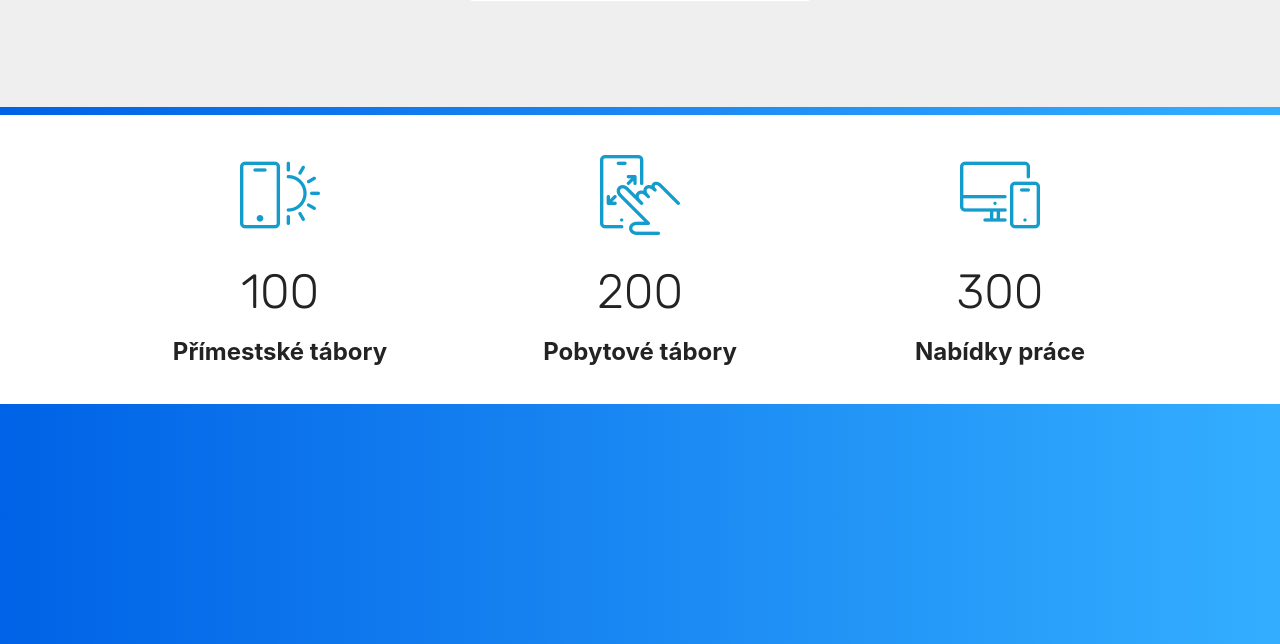
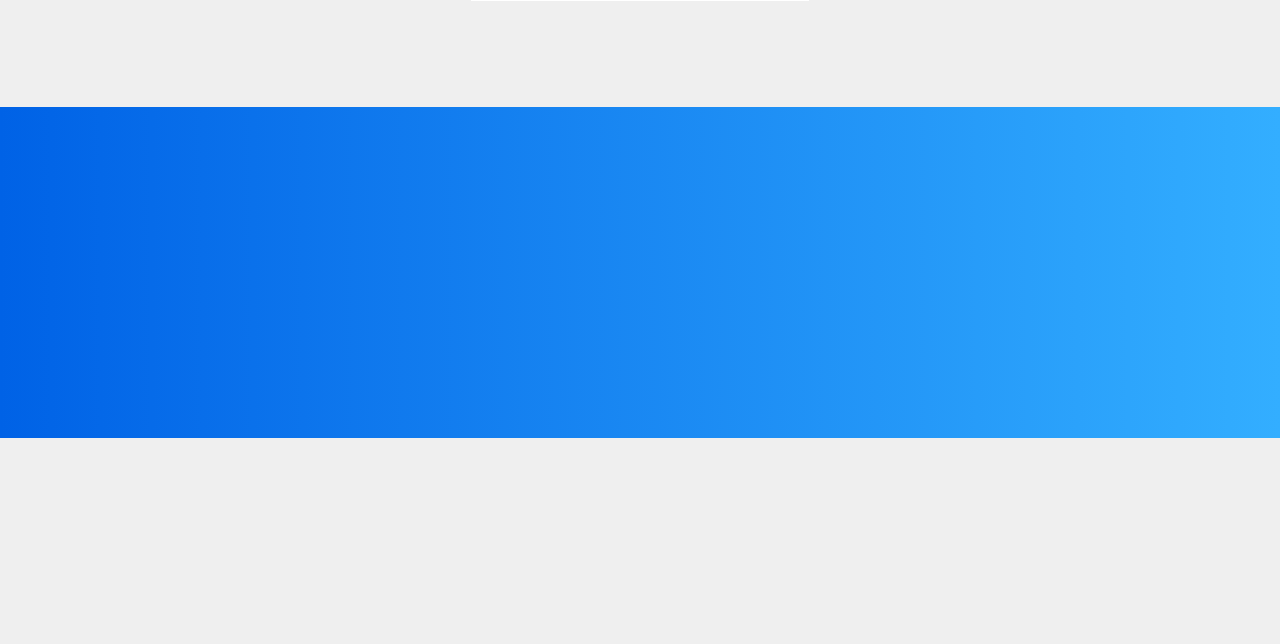
Before and after one commit to Vicko7/Tabory, a Flask app: page /dobrovolnictvi in a window 1280 px wide. Shown: the part 1262-1906 px from the top of the page. After the commit the page ends 1700 px from the top, so only its background shows below. Run offline with Flask 2, Linux system fonts and the light colour scheme; some libraries are stand-ins or nearby versions; some web fonts are replaced.

Commit message:
update dobrovolnictvi.html
odstraneni pocitadla

```diff
--- a/templates/dobrovolnictvi.html
+++ b/templates/dobrovolnictvi.html
@@ -135,15 +135,15 @@
         </div>
     </section>
 
-    <section class="counters1 counters cid-rpVurTS1q5" id="counters1-9">
+    <!--<section class="counters1 counters cid-rpVurTS1q5" id="counters1-9">
 
             <div class="container">
-                    <!--<h2 class="mbr-section-title pb-3 align-center mbr-fonts-style display-2">
+                    <h2 class="mbr-section-title pb-3 align-center mbr-fonts-style display-2">
                         Counters
                     </h2>
                     <h3 class="mbr-section-subtitle mbr-fonts-style display-5">
                         Mobirise is a beautiful site constructor
-                    </h3>-->
+                    </h3>
 
                     <div class="container pt-2 mt-2">
                         <div class="media-container-row">
@@ -160,9 +160,9 @@
                                         <h4 class="mbr-content-title mbr-bold mbr-fonts-style display-8">
                                             Přímestské tábory
                                         </h4>
-                                        <!--<p class="mbr-content-text mbr-fonts-style display-7">
+                                        <p class="mbr-content-text mbr-fonts-style display-7">
                                             Mobirise give you the freedom to develop as many websites as you like given the fact that it is desktop app. Mobirise is the perfect gide.
-                                        </p>-->
+                                        </p>
                                     </div>
                                 </div>
                             </div>
@@ -180,9 +180,9 @@
                                         <h4 class="mbr-content-title mbr-bold mbr-fonts-style display-8">
                                                 Pobytové tábory
                                         </h4>
-                                        <!--<p class="mbr-content-text mbr-fonts-style display-7">
+                                        <p class="mbr-content-text mbr-fonts-style display-7">
                                                 Choose from the large selection of latest pre-made blocks - jumbotrons, hero images, parallax scrolling, video backgrounds, hamburger menu, sticky header and more.
-                                        </p>-->
+                                        </p>
                                     </div>
                                 </div>
                             </div>
@@ -199,9 +199,9 @@
                                         <h4 class="mbr-content-title mbr-bold mbr-fonts-style display-8">
                                             Nabídky práce
                                         </h4>
-                                        <!--<p class="mbr-content-text mbr-fonts-style display-7">
+                                        <p class="mbr-content-text mbr-fonts-style display-7">
                                                 One of Bootstrap's big point is responsiveness and obirise male effective use of this by genereating highly responsive website for you.
-                                        </p>-->
+                                        </p>
                                     </div>
                                 </div>
                             </div>
@@ -211,9 +211,9 @@
                         </div>
                     </div>
                </div>
-            </section>
+</section>
 
-    <!--<section class="cid-qTkAaeaxX5 mbr-reveal" id="footer1-2">-->
+  <section class="cid-qTkAaeaxX5 mbr-reveal" id="footer1-2">-->
 
 
     {% endblock %}
```
